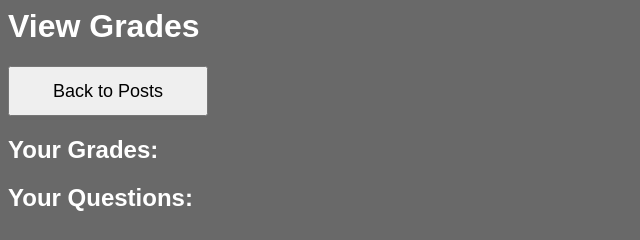
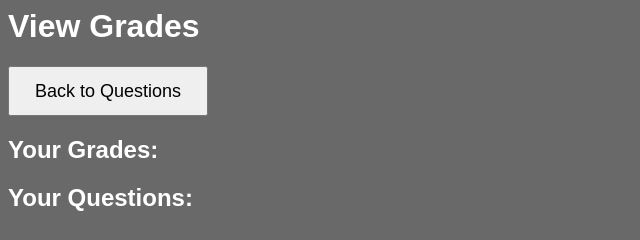
Before and after one commit to nsafwan/312Project, a plain HTML site: page public/grades.html in a window 1280 px wide. Shown: the full height of the page, 0-640 px from the left. Drawn offline with Linux system fonts and the light colour scheme; files that its build step writes are made by us from their sources; no server answers; files whose address does not match are found by name.

Commit message:
changed 'posts' to 'questions' on buttons

```diff
--- a/public/grades.html
+++ b/public/grades.html
@@ -9,7 +9,7 @@
     <h1>View Grades</h1>
 </div>
     <div class = "userclass" id = "user"></div>
-    <button id="toPosts">Back to Posts</button>
+    <button id="toPosts">Back to Questions</button>
 
 
     <div class="display">
```
Also changed, not shown: public/index.html (+1 -1 lines).
